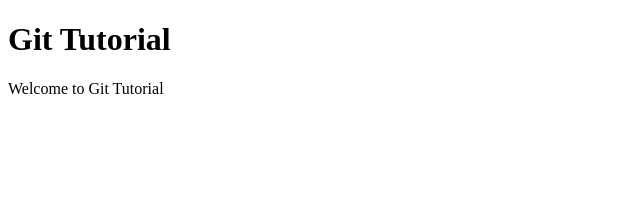
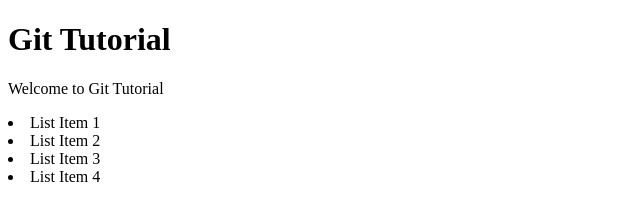
Before and after one commit to yotesisoulath/git-tutorial, a plain HTML site: page index.html in a window 1280 px wide. Shown: the whole page, without its empty margins (0-640 px from the left). Drawn offline with Linux system fonts and the light colour scheme.

Commit message:
Added list items

```diff
--- a/index.html
+++ b/index.html
@@ -8,5 +8,11 @@
 <body>
     <h1>Git Tutorial</h1>
     <p>Welcome to Git Tutorial</p>
+    <ui>
+        <li>List Item 1</li>
+        <li>List Item 2</li>
+        <li>List Item 3</li>
+        <li>List Item 4</li>
+    </ui>
 </body>
 </html>
```
